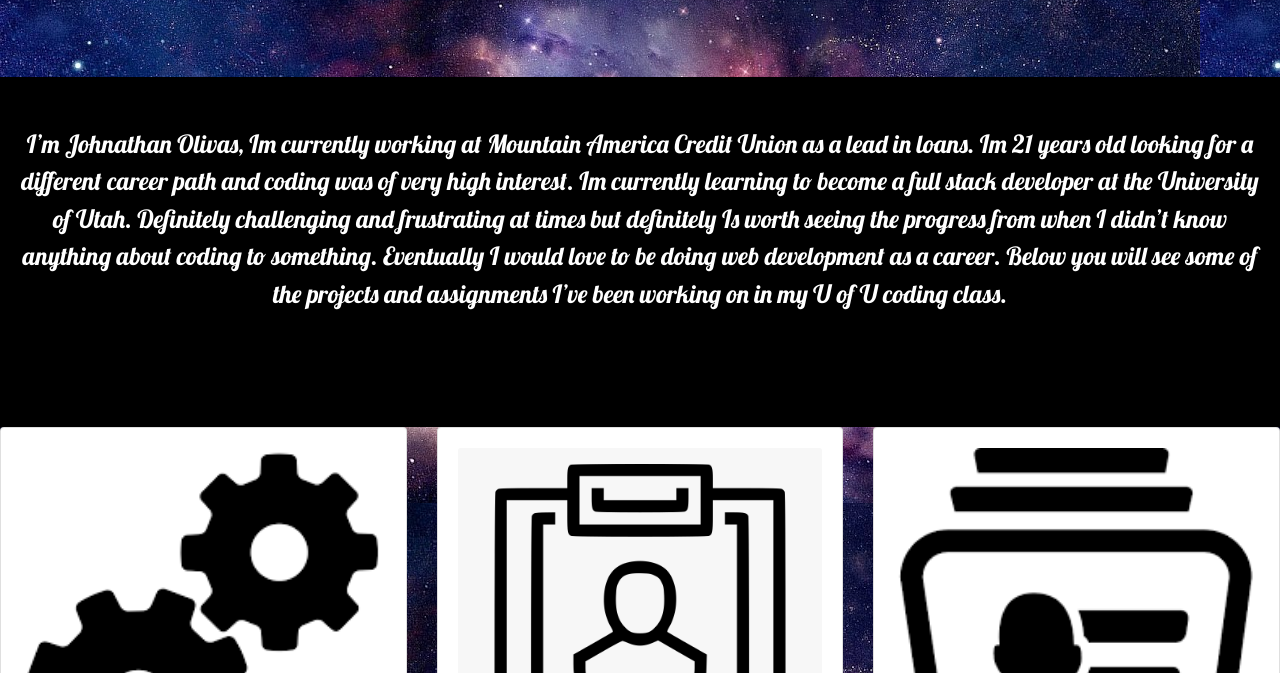
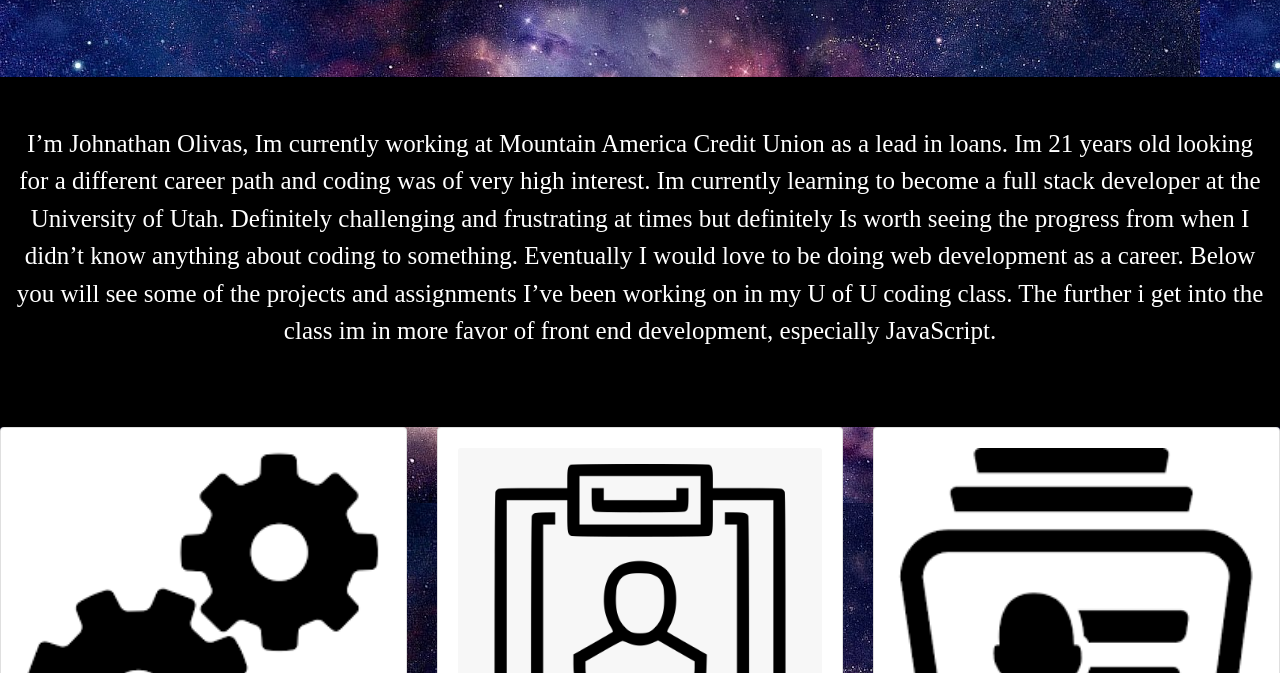
Before and after one commit to Johnathan998/Johnathan998-portfolio-bootstrap, a plain HTML site: page index.html in a window 1280 px wide. Shown: the part 127-800 px from the top of the page. Drawn offline with nearby package versions, Linux system fonts and the light colour scheme.

Commit message:
fixed styling and resume

```diff
--- a/index.html
+++ b/index.html
@@ -44,7 +44,8 @@
             love to
             be doing web development as a career. Below you will see some of the projects and assignments I’ve been
             working
-            on in my U of U coding class.
+            on in my U of U coding class. The further i get into the class im in more favor of front end development,
+            especially JavaScript.
         </p>
     </div>
     <div class="row">
--- a/style.css
+++ b/style.css
@@ -47,7 +47,7 @@ p {
     background-color: black;
     margin-top: 100px;
     font-size: 25px;
-    font-family: 'Lobster', cursive;
+    font-family: 'Times New Roman', Times, serif
 }
 
 h1 {
```
Also changed, not shown: 1 other file.
